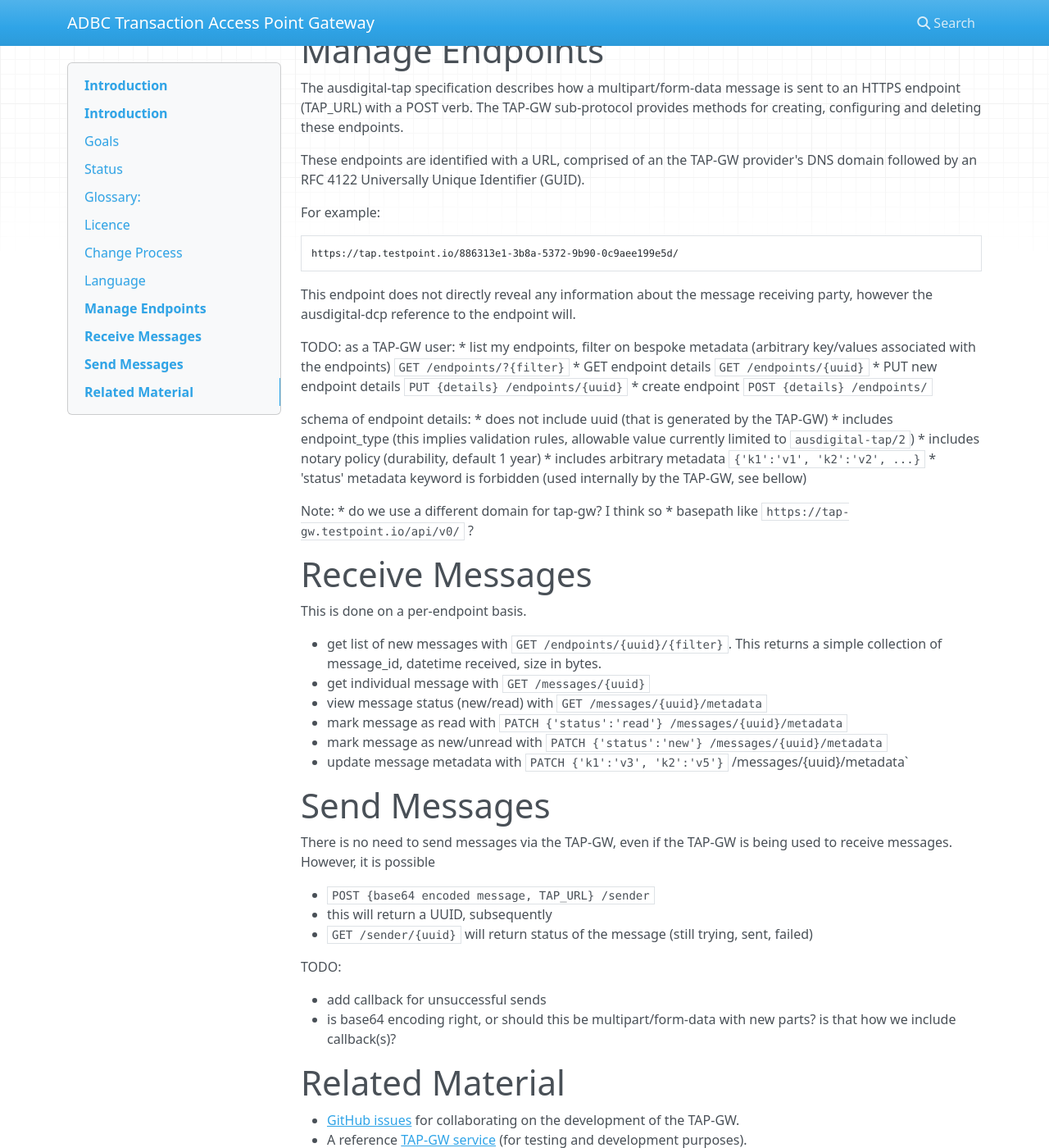
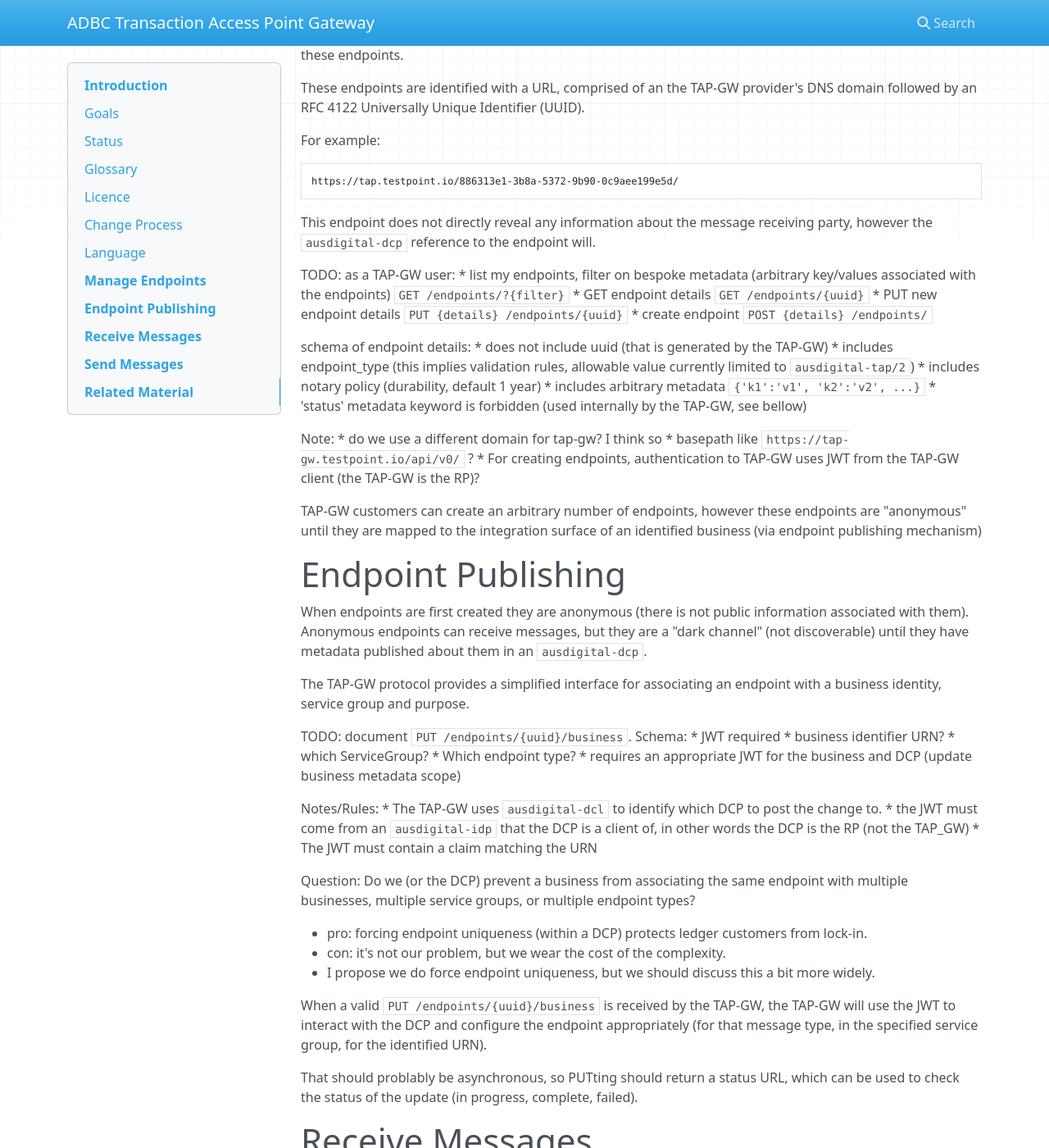
Before and after one commit to ausdigital/ausdigital-tap-gw, an MkDocs documentation site: the page built from docs/1.0/index.md, in a window 1280 px wide and 1400 px high, scrolled down 2183 px. Shown: the whole window at 82% size. Built offline with MkDocs 1.6.1, drawn with Linux system fonts in a browser that asks for light colours; nearby versions of some CDN libraries; some of the changed text lies outside the part shown.

Commit message:
TAP-GW: publish endpoints

````diff
--- a/docs/1.0/index.md
+++ b/docs/1.0/index.md
@@ -5,9 +5,6 @@ status: "![raw](http://rfc.unprotocols.org/spec:2/COSS/raw.svg)"
 editors: "[Chris Gough](mailto:christopher.d.gough@gmail.com)"
 contributors: "[Steven Capell](mailto:steven.capell@gosource.com.au)"
 ---
-
-## Introduction
-
 
 This document describes the access point gateway (TAP-GW), which is an optional
 extension to the ADBC access point (TAP). The TAP-GW allows ledger implementers
@@ -128,7 +124,7 @@ is sent to an HTTPS endpoint (TAP_URL) with a POST verb. The TAP-GW sub-protocol
 provides methods for creating, configuring and deleting these endpoints.
 
 These endpoints are identified with a URL, comprised of an the TAP-GW provider's
-DNS domain followed by an RFC 4122 Universally Unique Identifier (GUID).
+DNS domain followed by an RFC 4122 Universally Unique Identifier (UUID).
 
 For example:
 ```
@@ -136,7 +132,7 @@ https://tap.testpoint.io/886313e1-3b8a-5372-9b90-0c9aee199e5d/
 ```
 
 This endpoint does not directly reveal any information about the message
-receiving party, however the ausdigital-dcp reference to the endpoint will.
+receiving party, however the `ausdigital-dcp` reference to the endpoint will.
 
 TODO: as a TAP-GW user:
  * list my endpoints, filter on bespoke metadata (arbitrary key/values
@@ -158,6 +154,56 @@ schema of endpoint details:
 Note:
  * do we use a different domain for tap-gw? I think so
  * basepath like `https://tap-gw.testpoint.io/api/v0/` ?
+ * For creating endpoints, authentication to TAP-GW uses JWT from the TAP-GW
+   client (the TAP-GW is the RP)?
+
+TAP-GW customers can create an arbitrary number of endpoints, however these
+endpoints are "anonymous" until they are mapped to the integration surface of an identified business (via endpoint publishing mechanism)
+
+
+# Endpoint Publishing
+
+When endpoints are first created they are anonymous (there is not public
+information associated with them). Anonymous endpoints can receive messages, but
+they are a "dark channel" (not discoverable) until they have metadata published
+about them in an `ausdigital-dcp`.
+
+The TAP-GW protocol provides a simplified interface for associating an endpoint
+with a business identity, service group and purpose.
+
+TODO: document `PUT /endpoints/{uuid}/business`.
+Schema:
+ * JWT required
+ * business identifier URN?
+ * which ServiceGroup?
+ * Which endpoint type?
+ * requires an appropriate JWT for the business and DCP (update business
+   metadata scope)
+
+Notes/Rules:
+ * The TAP-GW uses `ausdigital-dcl` to identify which DCP to post the change to.
+ * the JWT must come from an `ausdigital-idp` that the DCP is a client of, in
+   other words the DCP is the RP (not the TAP_GW)
+ * The JWT must contain a claim matching the URN
+
+
+Question: Do we (or the DCP) prevent  a business from associating the same
+endpoint with multiple businesses, multiple service groups, or multiple endpoint
+types?
+
+ * pro: forcing endpoint uniqueness (within a DCP) protects ledger customers
+   from lock-in.
+ * con: it's not our problem, but we wear the cost of the complexity.
+ * I propose we do force endpoint uniqueness, but we should discuss this a bit
+   more widely.
+
+
+When a valid `PUT /endpoints/{uuid}/business` is received by the TAP-GW, the
+TAP-GW will use the JWT to interact with the DCP and configure the endpoint
+appropriately (for that message type, in the specified service group, for the
+identified URN).
+
+That should problably be asynchronous, so PUTting should return a status URL, which can be used to check the status of the update (in progress, complete, failed).
 
 
 # Receive Messages
````
Also changed, not shown: other parts of docs/1.0/index.md (+1 -2 lines).
